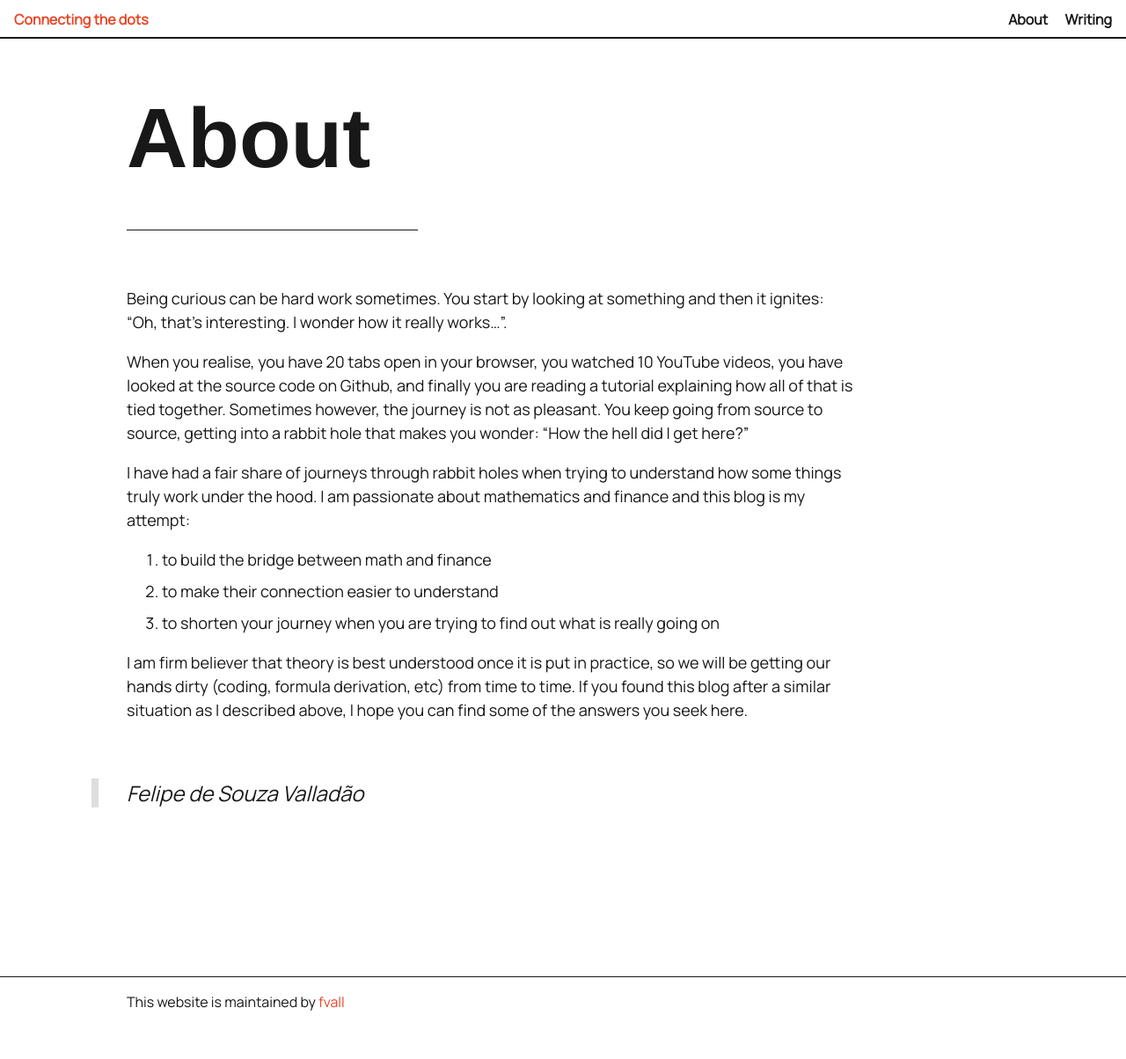
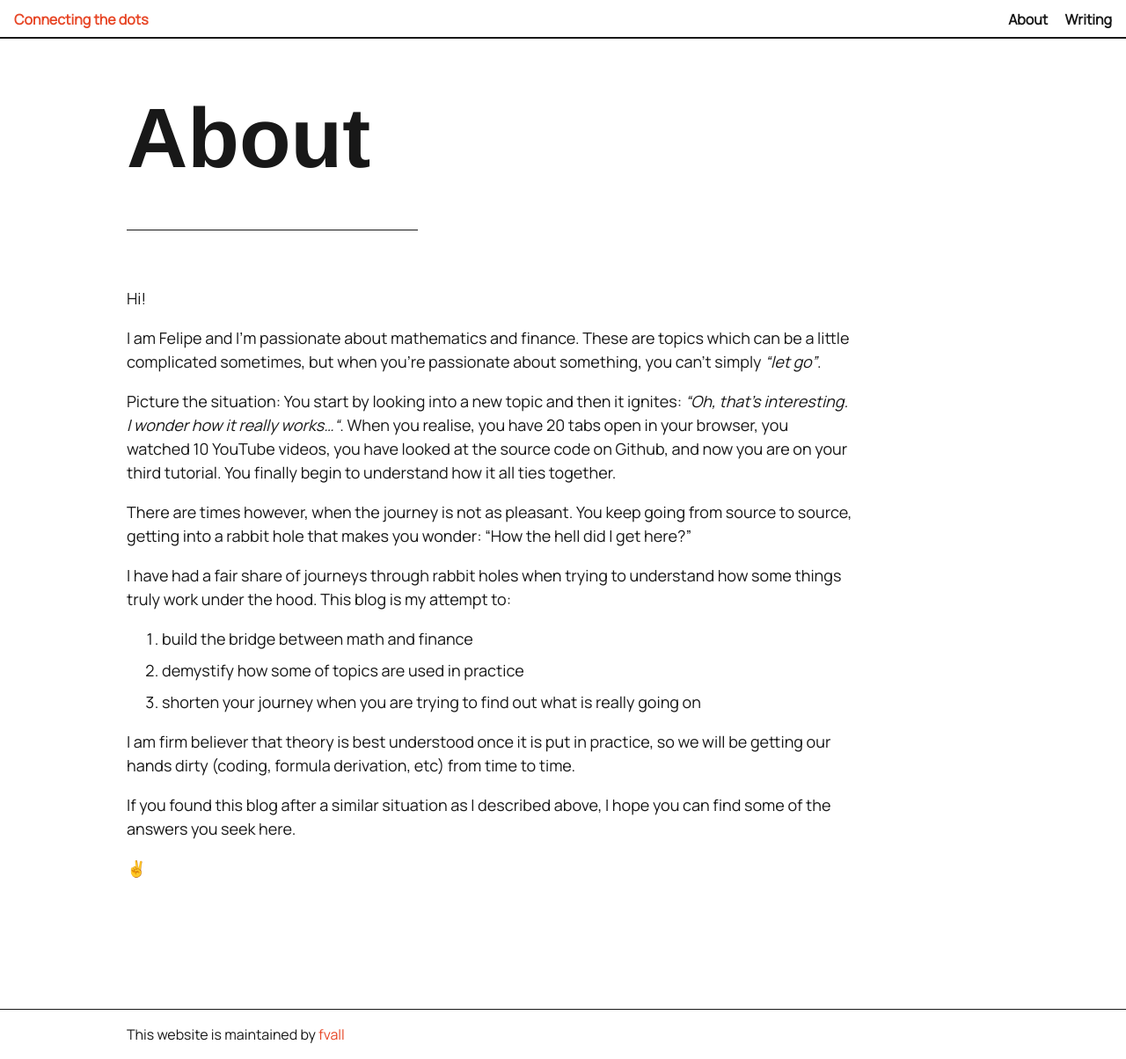
Before and after one commit to fvall/fvall.github.io, a Jekyll site: the page built from about.md, in a window 1280 px wide. Shown: the whole page at 88% size. Built offline with Jekyll 4.4.1, drawn with Linux system fonts in a browser that asks for light colours; emoji names are drawn with the system emoji font; before the commit the page ends 1167 px from its top, so only the background shows below that.

Commit message:
Minor modifications

```diff
--- a/about.md
+++ b/about.md
@@ -4,17 +4,23 @@ title: About
 permalink: /about/
 ---
 
-Being curious can be hard work sometimes. You start by looking at something and then it ignites: "Oh, that's interesting. I wonder how it really works...".
 
-When you realise, you have 20 tabs open in your browser, you watched 10 YouTube videos, you have looked at the source code on Github, and finally you are reading a tutorial explaining how all of that is tied together. Sometimes however, the journey is not as pleasant. You keep going from source to source, getting into a rabbit hole that makes you wonder: "How the hell did I get here?"
+Hi!
 
-I have had a fair share of journeys through rabbit holes when trying to understand how some things truly work under the hood. I am passionate about mathematics and finance and this blog is my attempt:
+I am Felipe and I'm passionate about mathematics and finance. These are topics which can be a little complicated sometimes, but when you're passionate about something, you can't simply _"let go"_.
 
-1. to build the bridge between math and finance
-2. to make their connection easier to understand
-3. to shorten your journey when you are trying to find out what is really going on
+Picture the situation: You start by looking into a new topic and then it ignites: _"Oh, that's interesting. I wonder how it really works..."_. When you realise, you have 20 tabs open in your browser, you watched 10 YouTube videos, you have looked at the source code on Github, and now you are on your third tutorial. You finally begin to understand how it all ties together.
 
-I am firm believer that theory is best understood once it is put in practice, so we will be getting our hands dirty (coding, formula derivation, etc) from time to time. If you found this blog after a similar situation as I described above, I hope you can find some of the answers you seek here.
+There are times however, when the journey is not as pleasant. You keep going from source to source, getting into a rabbit hole that makes you wonder: "How the hell did I get here?"
 
+I have had a fair share of journeys through rabbit holes when trying to understand how some things truly work under the hood. This blog is my attempt to:
 
-> Felipe de Souza Valladão
+1. build the bridge between math and finance
+2. demystify how some of topics are used in practice
+3. shorten your journey when you are trying to find out what is really going on
+
+I am firm believer that theory is best understood once it is put in practice, so we will be getting our hands dirty (coding, formula derivation, etc) from time to time.
+
+If you found this blog after a similar situation as I described above, I hope you can find some of the answers you seek here.
+
+:v:
```
